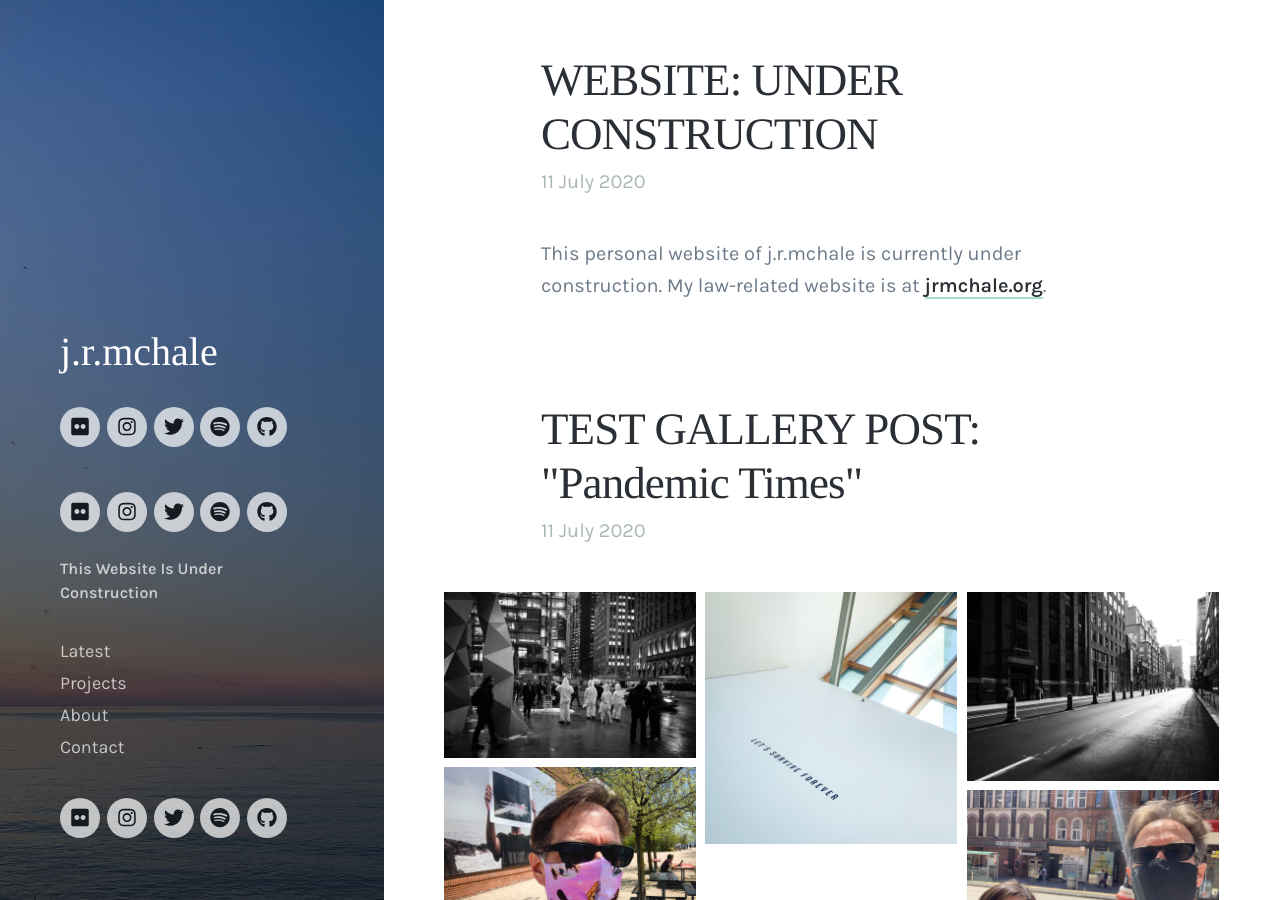
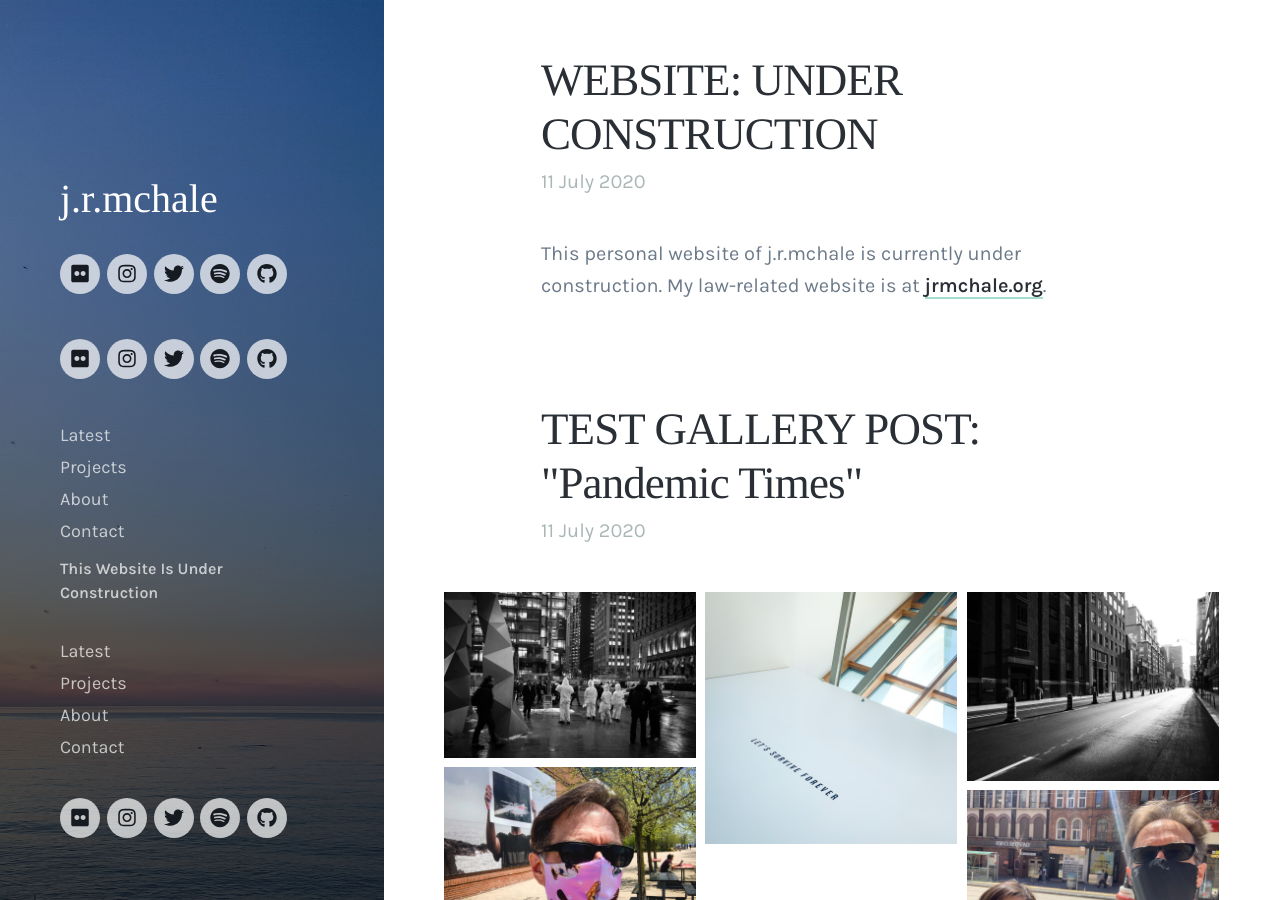
Before and after one commit to OpenDecentralizedTech/ODT-website, a Jekyll site: the page built from index.html, in a window 1280 px wide and 900 px high. Built offline with Jekyll 4.4.1, drawn with Linux system fonts in a browser that asks for light colours; nearby versions of some CDN libraries; the list of posts is cut into pages by our own code.

Commit message:
Update header.html

```diff
--- a/_includes/header.html
+++ b/_includes/header.html
@@ -37,6 +37,23 @@
 </ul>
 		</p>
 
+
+		<div class="menu">
+			<div class="menu__toggle js-menu-toggle">
+				<div class="menu__toggle__icon"><span></span></div>
+			</div>
+			<div class="menu__wrap">
+				<ul class="menu__list">
+					{% for item in site.data.settings.menu_settings.menu_items %}
+					<li class="menu__list__item">
+						<a href="{{ item.url | relative_url }}" class="menu__list__item__link">{{ item.title }}</a>
+					</li>
+					{% endfor %}
+				</ul>
+
+			</div>
+		</div>
+
 		<p class="header__tagline">{{ site.data.settings.basic_settings.site_tagline }}</p>
 
 
```
